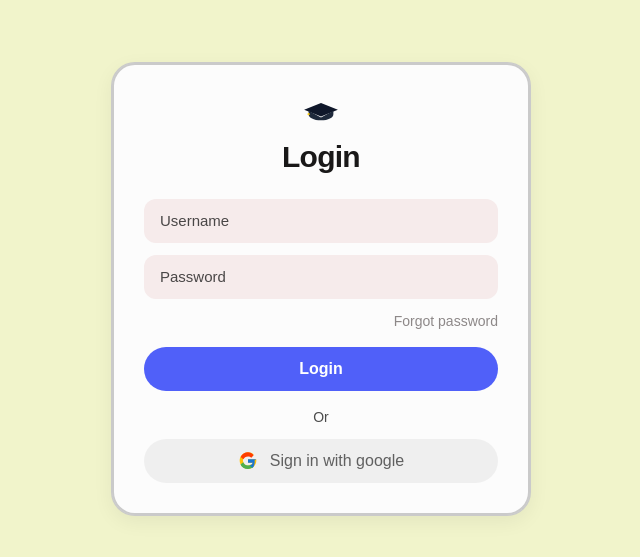
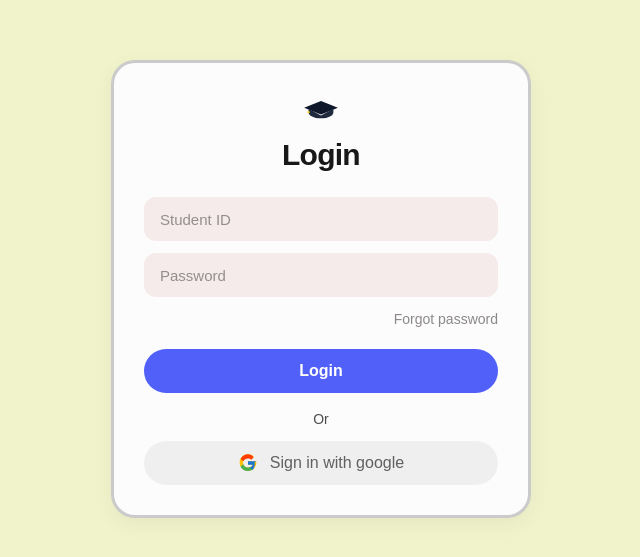
Before and after one commit to VNGrim/Smart-Attendance-System, a Next.js app in the folder frontend/: page /login in a window 1280 px wide. Shown: the part 111-668 px from the top of the page, without its empty margins (319-959 px from the left). Built offline with nearby package versions, Linux system fonts and the light colour scheme.

Commit message:
xong frontend và backend login

```diff
--- a/frontend/src/app/login/page.tsx
+++ b/frontend/src/app/login/page.tsx
@@ -1,6 +1,38 @@
+"use client";
+
 import Image from "next/image";
+import { useState } from "react";
 
 export default function Home() {
+  const [studentId, setStudentId] = useState("");
+  const [password, setPassword] = useState("");
+  const [loading, setLoading] = useState(false);
+  const [message, setMessage] = useState<string | null>(null);
+
+  const handleSubmit = async (e: React.FormEvent) => {
+    e.preventDefault();
+    setMessage(null);
+    setLoading(true);
+    try {
+      const res = await fetch("http://localhost:8080/api/auth/login", {
+        method: "POST",
+        headers: { "Content-Type": "application/json" },
+        body: JSON.stringify({ studentId, password }),
+      });
+      const data = await res.json();
+      if (!res.ok || !data?.success) {
+        setMessage(data?.message || "Đăng nhập thất bại");
+        return;
+      }
+      setMessage(`Đăng nhập thành công. Quyền: ${data.role}`);
+      // TODO: Điều hướng theo role (vd: /student, /teacher) khi có route
+    } catch (err) {
+      setMessage("Không thể kết nối máy chủ. Hãy đảm bảo backend đang chạy ở cổng 8080.");
+    } finally {
+      setLoading(false);
+    }
+  };
+
   return (
     <div className="min-h-screen flex items-center justify-center p-4">
       <div className="login-card w-[360px] sm:w-[420px] px-8 py-8 border border-black/20 rounded-[28px] relative">
@@ -10,21 +42,37 @@ export default function Home() {
           <h1 className="text-3xl font-extrabold tracking-tight">Login</h1>
         </div>
 
-        {/* inputs */}
-        <div className="mt-6 space-y-3">
-          <div className="input-soft rounded-xl h-11 flex items-center px-4 text-[15px] text-black/70">
-            Username
-          </div>
-          <div className="input-soft rounded-xl h-11 flex items-center px-4 text-[15px] text-black/70">
-            Password
-          </div>
+        {/* form */}
+        <form onSubmit={handleSubmit} className="mt-6 space-y-3">
+          <input
+            className="input-soft rounded-xl h-11 w-full px-4 text-[15px] text-black/80 outline-none"
+            placeholder="Student ID"
+            value={studentId}
+            onChange={(e) => setStudentId(e.target.value)}
+            autoComplete="username"
+          />
+          <input
+            className="input-soft rounded-xl h-11 w-full px-4 text-[15px] text-black/80 outline-none"
+            placeholder="Password"
+            type="password"
+            value={password}
+            onChange={(e) => setPassword(e.target.value)}
+            autoComplete="current-password"
+          />
           <div className="text-right text-sm text-muted cursor-pointer select-none">Forgot password</div>
-        </div>
 
-        {/* primary button */}
-        <button className="btn-primary mt-4 w-full h-11 rounded-full text-white font-semibold">
-          Login
-        </button>
+          <button
+            type="submit"
+            disabled={loading}
+            className="btn-primary mt-2 w-full h-11 rounded-full text-white font-semibold disabled:opacity-60"
+          >
+            {loading ? "Đang đăng nhập..." : "Login"}
+          </button>
+        </form>
+
+        {message && (
+          <div className="mt-3 text-sm text-center text-black/80">{message}</div>
+        )}
 
         {/* divider */}
         <div className="mt-4 text-center text-sm text-black/70">Or</div>
```
